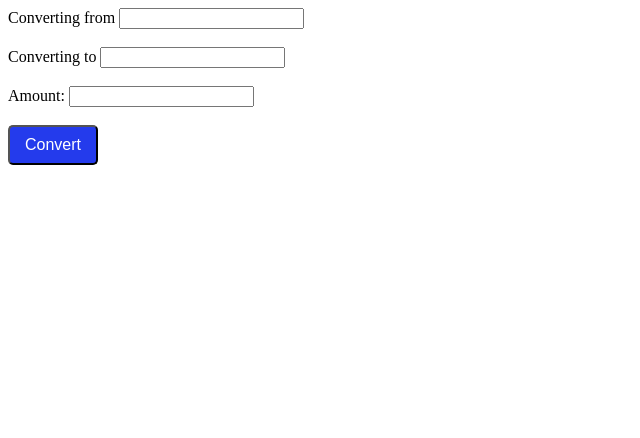
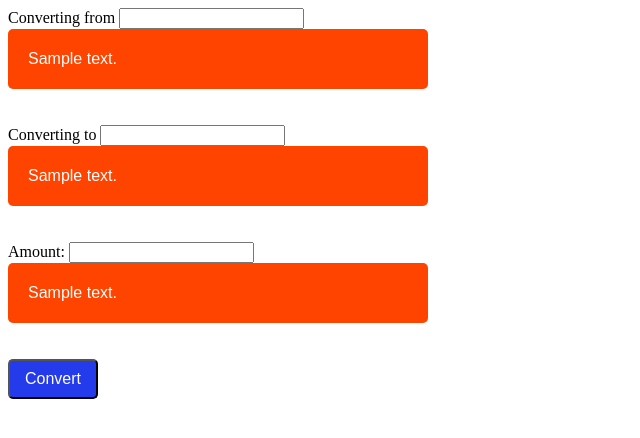
Before and after one commit to serenkapanoglu/currency_converter, a Flask app: template templates/home.html in a window 1280 px wide. Shown: the top 438 px of the page, without its empty margins (0-640 px from the left). Run offline with Flask 3, Linux system fonts and the light colour scheme; the template is opened without the code that fills it: most values are stand-ins (such as "Sample title", 1, 10 or a date in 2020).

Commit message:
Update home.html

```diff
--- a/templates/home.html
+++ b/templates/home.html
@@ -2,26 +2,25 @@
 <html>
   <head>
     <link rel="stylesheet" href="static/style.css">
-  <style>
-    .error{
-        display:none;
-    }
-  </style>
   </head>
   <body>
     <form action="/convert" method="POST">
       Converting from <input type="text" name="from_currency">
+      {% if message1 %}
+      <span class="error">{{ message1 }}</span>
+      {% endif %}
       <br><br>
       Converting to <input type="text" name="to_currency">
+      {% if message2 %}
+      <span class="error">{{ message2 }}</span>
+      {% endif %}
       <br><br>
       Amount: <input type="text" name="amount">
+      {% if message3 %}
+      <span class="error">{{ message3 }}</span>
+      {% endif %}
       <br><br>
       <button class="btn1">Convert</button>
     </form>
-    <form action="/">
-        <div id="error1" class="error">{{ message1 }}</div>
-        <div id="error2" class="error">{{ message2 }}</div>
-        <div id="error3" class="error">{{ message3 }}</div>
-    </form>
   </body>
 </html>
```
